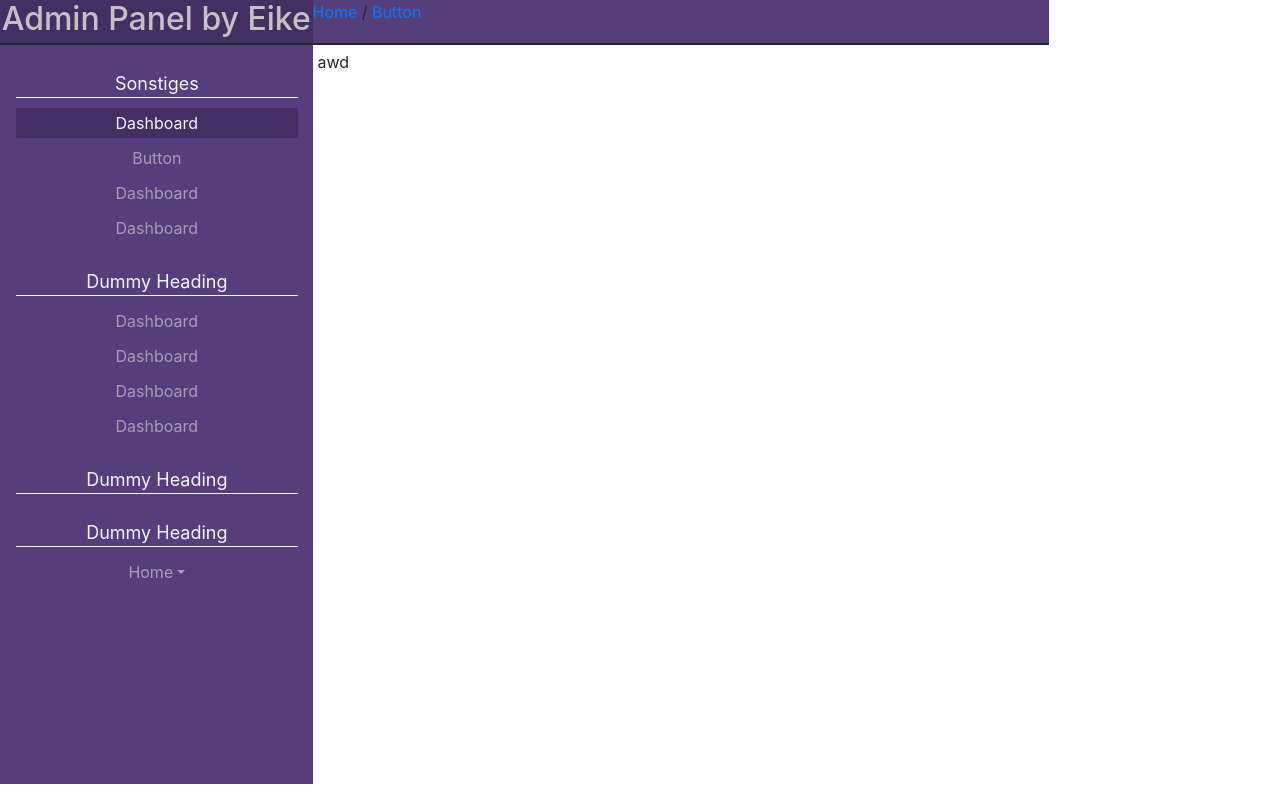
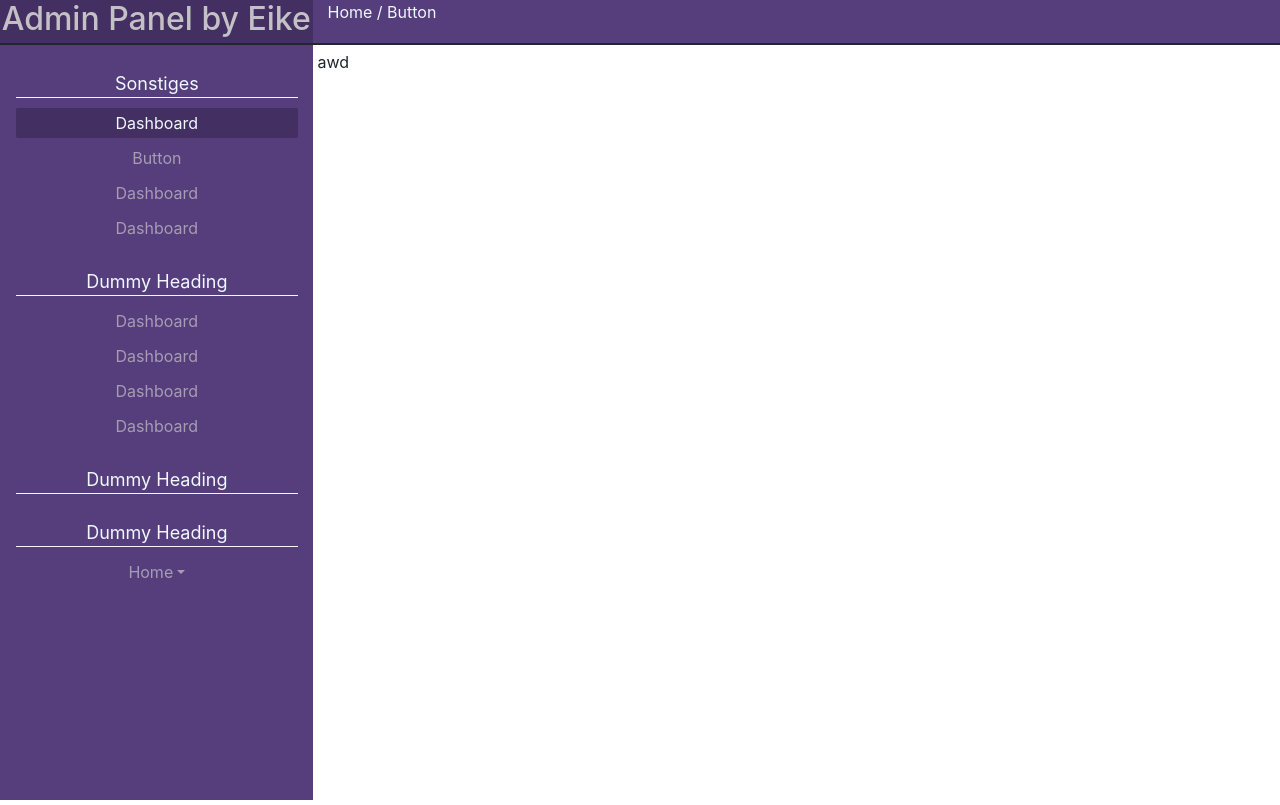
Before and after one commit to MarkWatney15102/AdminPanelCSS, a plain HTML site: page index.html in a window 1280 px wide. Drawn offline with Linux system fonts and the light colour scheme.

Commit message:
Kleine Fixes

```diff
--- a/css/sidebar.css
+++ b/css/sidebar.css
@@ -8,7 +8,6 @@ body {
 }
 
 .sidebar {
-    padding-left: 0;
     background-color: var(--primary-color);
     height: 100vh;
     width: 18%;
@@ -20,7 +19,7 @@ body {
         top: 0;
         padding-left: 15px;
         background-color: var(--primary-color);
-        height: 98vh;
+        height: 100vh;
         width: 25%;
     }
 }
@@ -51,22 +50,24 @@ body {
     text-align: center;
 }
 
+/* Menu Punkte */
+
 .sidebar .menu-point {
     color: aliceblue;
     font-size: 18px;
     margin-top: 25px;
+    margin-left: 8px;
     margin-bottom: 10px;
     border-bottom: 1px solid aliceblue;
     width: 95%;
     text-align: center;
 }
 
-/* Menu Punkte */
-
 .sidebar .menu-under-point {
     margin-top: 5px;
     width: 95%;
     padding: 3px;
+    margin-left: 8px;
     text-align: center;
     transition: all .3s ease;
 }
@@ -93,6 +94,7 @@ body {
 
 .sidebar .menu-under-point-drop-down {
     margin-top: 5px;
+    margin-left: 8px;
     width: 95%;
     padding: 3px;
     text-align: center;
@@ -125,11 +127,24 @@ body {
     border-radius: 2px;
 }
 
+/* Relativ Menu Points */
+@media (max-width: 1280px) {
+    .sidebar .menu-point {
+        margin-left: 0px;
+    }
+    .sidebar .menu-under-point {
+        margin-left: 0px;
+    }
+    .sidebar .menu-under-point-drop-down {
+        margin-left: 0px;
+    }
+}
+
 /* Navbar */
 .nav-bar {
     height: 2.8rem;
     background-color: var(--primary-color);
-    width: 82%;
+    width: 100%;
     border-bottom: 2px solid #1e282c;
 }
 
@@ -137,9 +152,25 @@ body {
     .nav-bar {
         height: 2.8rem;
         background-color: var(--primary-color);
-        width: 75%;
+        width: 100%;
         border-bottom: 2px solid #1e282c;
     }
+}
+
+.nav-bar .href {
+    color: aliceblue;
+    margin-left: 15px;
+}
+
+.nav-bar .href a {
+    text-align: right;
+    text-decoration: none;
+    color: aliceblue;
+    transition: all .3s ease;
+}
+
+.nav-bar .href a:hover {
+    color: rgba(209, 209, 209, 0.65);
 }
 
 /* Sonstiges */
```
